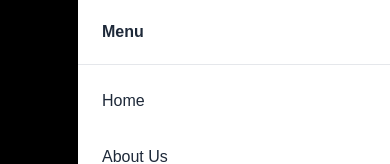
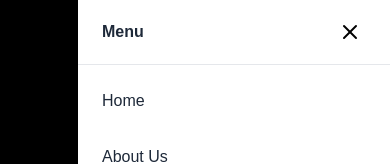
Before and after one commit to BilalIftikhar/trader-in, a Next.js app: page / in a window 390 px wide. Both pictures are taken after a click on the button 358 px from the left and 38 px from the top of the page. Shown: the top 164 px of the page. Built offline with nearby package versions, Linux system fonts and the light colour scheme.

Commit message:
changed icon color

```diff
--- a/src/components/Header.js
+++ b/src/components/Header.js
@@ -131,7 +131,7 @@ export default function Header() {
               className="p-1 rounded-md transition-colors"
               aria-label="Toggle menu"
             >
-              {mobileMenuOpen ? <FiX size={24} /> : <FiMenu size={24} />}
+              {mobileMenuOpen ? <FiX size={24}  className="text-black" /> : <FiMenu size={24} />}
             </button>
           </div>
         </div>
@@ -146,7 +146,7 @@ export default function Header() {
               <div className="px-6 pb-4 mb-2 border-b border-gray-200 flex justify-between items-center">
                 <span className="font-bold text-gray-800">Menu</span>
                 <button onClick={() => setMobileMenuOpen(false)} className="p-1">
-                  <FiX size={24} />
+                  <FiX size={24} className="text-black" />
                 </button>
               </div>
 
--- a/src/components/HeaderBar.js
+++ b/src/components/HeaderBar.js
@@ -132,7 +132,7 @@ function HeaderBar() {
               className="p-1 rounded-md transition-colors"
               aria-label="Toggle menu"
             >
-              {mobileMenuOpen ? <FiX size={24} /> : <FiMenu size={24} />}
+              {mobileMenuOpen ? <FiX size={24} className="text-black" /> : <FiMenu size={24} />}
             </button>
           </div>
         </div>
@@ -147,7 +147,7 @@ function HeaderBar() {
               <div className="px-6 pb-4 mb-2 border-b border-gray-200 flex justify-between items-center">
                 <span className="font-bold text-gray-800">Menu</span>
                 <button onClick={() => setMobileMenuOpen(false)} className="p-1">
-                  <FiX size={24} />
+                  <FiX size={24} className="text-black"/>
                 </button>
               </div>
 
```
